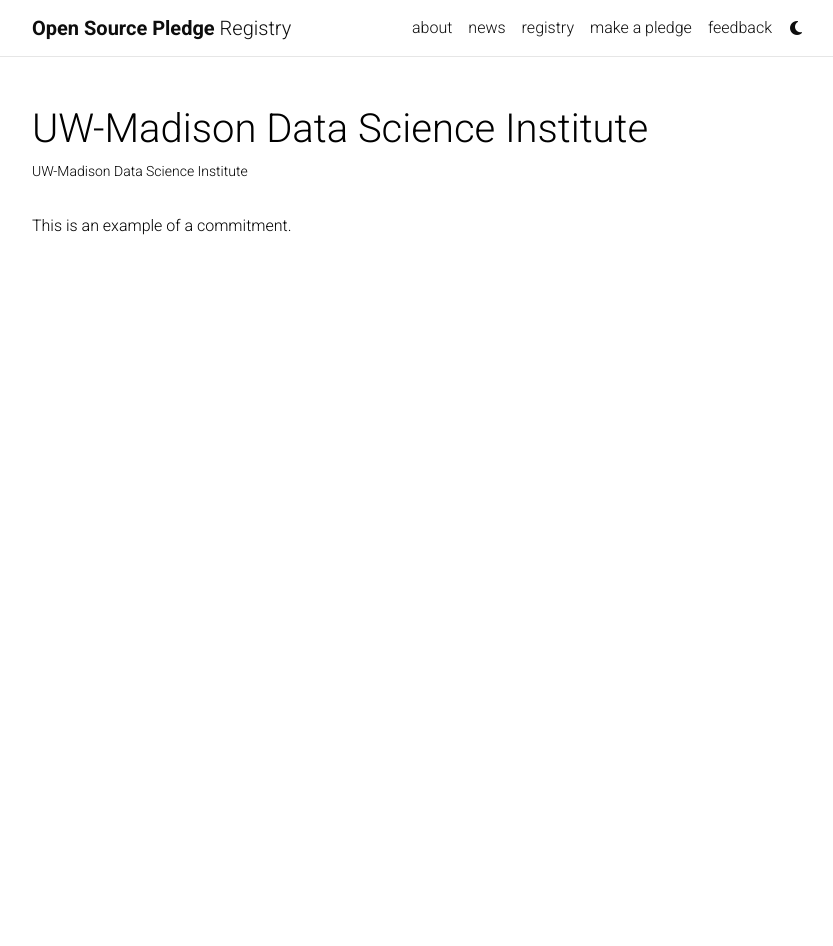
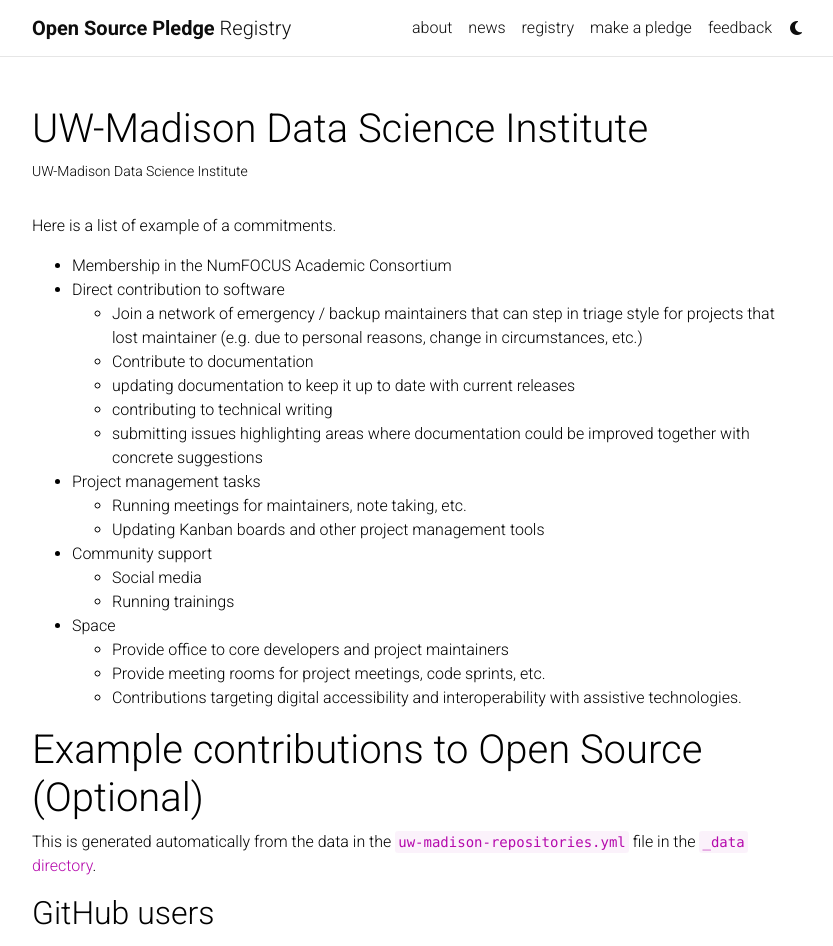
Before and after one commit to open-source-pledge/open-source-pledge.github.io, a Jekyll site: the page built from _projects/uw-madison-dsi.md, in a window 1280 px wide and 1400 px high. Shown: the top 946 px of the window, without its empty margins (223-1056 px from the left). Built offline with Jekyll 4.4.1, drawn with Linux system fonts in a browser that asks for light colours; comment, search, counter and statistics services are not loaded; a style sheet for code colours, icons or effects is not loaded; some of the changed text lies outside the part shown; grey boxes are pictures that could not be loaded.

Commit message:
flesh out UW example a bit

```diff
--- a/_projects/uw-madison-dsi.md
+++ b/_projects/uw-madison-dsi.md
@@ -7,4 +7,63 @@
 category: 2023
 ---
 
-This is an example of a commitment.
+Here is a list of example of a commitments.
+
+ * Membership in the NumFOCUS Academic Consortium
+ * Direct contribution to software
+    * Join a network of emergency / backup maintainers that can step in triage style for projects that lost maintainer (e.g. due to personal reasons, change in circumstances, etc.)
+    * Contribute to documentation
+    * updating documentation to keep it up to date with current releases
+    * contributing to technical writing
+    * submitting issues highlighting areas where documentation could be improved together with concrete suggestions
+ * Project management tasks
+    * Running meetings for maintainers, note taking, etc.
+    * Updating Kanban boards and other project management tools
+ * Community support
+    * Social media
+    * Running trainings
+ * Space
+    * Provide office to core developers and project maintainers
+    * Provide meeting rooms for project meetings, code sprints, etc.
+    * Contributions targeting digital accessibility and interoperability with assistive technologies.
+
+
+# Example contributions to Open Source (Optional)
+
+This is generated automatically from the data in the `uw-madison-repositories.yml` file in the [`_data` directory](https://github.com/cranmer/open-source-pledge/tree/master/_data).
+
+## GitHub users
+
+{% if site.data.uw-madison-repositories.github_users %}
+<div class="repositories d-flex flex-wrap flex-md-row flex-column justify-content-between align-items-center">
+  {% for user in site.data.uw-madison-repositories.github_users %}
+    {% include repository/repo_user.html username=user %}
+  {% endfor %}
+</div>
+
+---
+
+{% if site.repo_trophies.enabled %}
+{% for user in site.data.uw-madison-repositories.github_users %}
+  {% if site.data.uw-madison-repositories.github_users.size > 1 %}
+  <h4>{{ user }}</h4>
+  {% endif %}
+  <div class="repositories d-flex flex-wrap flex-md-row flex-column justify-content-between align-items-center">
+  {% include repository/repo_trophies.html username=user %}
+  </div>
+
+  ---
+
+{% endfor %}
+{% endif %}
+{% endif %}
+
+## GitHub Repositories
+
+{% if site.data.uw-madison-repositories.github_repos %}
+<div class="repositories d-flex flex-wrap flex-md-row flex-column justify-content-between align-items-center">
+  {% for repo in site.data.uw-madison-repositories.github_repos %}
+    {% include repository/repo.html repository=repo %}
+  {% endfor %}
+</div>
+{% endif %}
```
Also changed, not shown: _data/uw-madison-repositories.yml (added, +15 -0 lines), _pages/about.md (+1 -1 lines).
